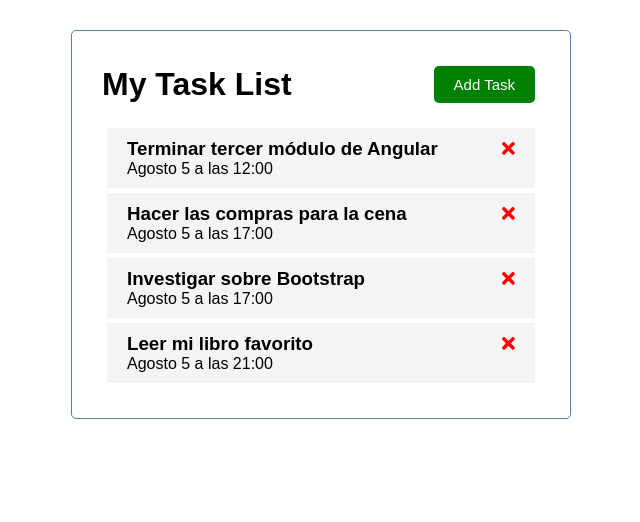
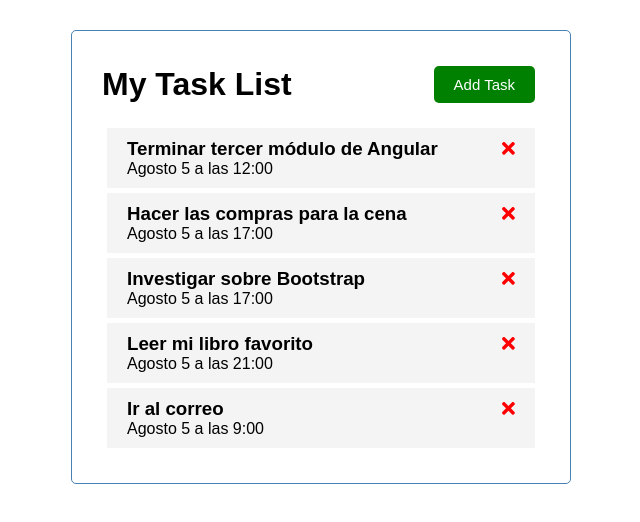
Before and after one commit to jimenablasco87/TaskList-Angular-ArgProg, an Angular app: page / in a window 1280 px wide. Shown: the top 522 px of the page, without its empty margins (319-959 px from the left). Built offline with nearby package versions, Linux system fonts and the light colour scheme; data requests are answered from the project's data file.

Commit message:
servicio y servidor de tareas listo

```diff
--- /dev/null
+++ b/db.json
@@ -0,0 +1,34 @@
+{
+    "tasks": [
+        {
+            "id": 1,
+            "text": "Terminar tercer módulo de Angular",
+            "day": "Agosto 5 a las 12:00",
+            "reminder": true
+        },
+        {
+            "id": 2,
+            "text": "Hacer las compras para la cena",
+            "day": "Agosto 5 a las 17:00",
+            "reminder": true
+        },
+        {
+            "id": 3,
+            "text": "Investigar sobre Bootstrap",
+            "day": "Agosto 5 a las 17:00",
+            "reminder": false
+        },
+        {
+            "id": 4,
+            "text": "Leer mi libro favorito",
+            "day": "Agosto 5 a las 21:00",
+            "reminder": false
+        },
+        {
+            "id": 5,
+            "text": "Ir al correo",
+            "day": "Agosto 5 a las 9:00",
+            "reminder": false
+        }
+    ]
+}
--- a/package.json
+++ b/package.json
@@ -6,7 +6,8 @@
     "start": "ng serve",
     "build": "ng build",
     "watch": "ng build --watch --configuration development",
-    "test": "ng test"
+    "test": "ng test",
+    "server": "json-server --watch db.json --port 5000"
   },
   "private": true,
   "dependencies": {
@@ -23,6 +24,7 @@
     "@fortawesome/free-brands-svg-icons": "^5.15.4",
     "@fortawesome/free-regular-svg-icons": "^5.15.4",
     "@fortawesome/free-solid-svg-icons": "^5.15.4",
+    "json-server": "^0.17.1",
     "rxjs": "~7.8.0",
     "tslib": "^2.3.0",
     "zone.js": "~0.12.0"
--- a/src/app/app.module.ts
+++ b/src/app/app.module.ts
@@ -1,5 +1,6 @@
 import { NgModule } from '@angular/core';
 import { BrowserModule } from '@angular/platform-browser';
+import {HttpClientModule} from '@angular/common/http'
 
 import { AppRoutingModule } from './app-routing.module';
 import { AppComponent } from './app.component';
@@ -20,7 +21,8 @@
   imports: [
     BrowserModule,
     AppRoutingModule,
-    FontAwesomeModule
+    FontAwesomeModule,
+    HttpClientModule
   ],
   providers: [],
   bootstrap: [AppComponent]
--- a/src/app/components/tasks/tasks.component.ts
+++ b/src/app/components/tasks/tasks.component.ts
@@ -1,6 +1,6 @@
 import { Component, OnInit } from '@angular/core';
-import { TASKS } from 'src/app/mock-tasks';
 import { Task } from 'src/app/Task';
+import { TaskService } from 'src/app/service/task.service';
 
 @Component({
   selector: 'app-tasks',
@@ -9,11 +9,16 @@
 })
 export class TasksComponent implements OnInit {
 
-    tasks: Task[] = TASKS;
+  tasks: Task[] = [];
 
-    constructor() { }
+    constructor(
+      private taskService: TaskService
+    ) { }
 
     ngOnInit(): void {
+      this.taskService.getTasks().subscribe((tasks) => {
+        this.tasks = tasks;
+      });
     }
 
 
--- /dev/null
+++ b/src/app/service/task.service.ts
@@ -0,0 +1,19 @@
+import { Injectable } from '@angular/core';
+import {Observable, of} from 'rxjs';
+import { Task } from '../Task';
+import { HttpClient } from '@angular/common/http';
+
+@Injectable({
+  providedIn: 'root'
+})
+export class TaskService {
+  private apiUrl = 'http://localhost:5000/tasks'
+
+  constructor(
+    private http: HttpClient
+  ) { }
+
+  getTasks(): Observable<Task[]> {
+    return this.http.get<Task[]>(this.apiUrl)
+  }
+}
```
Also changed, not shown: 2 other files (tests, documents, lock files or other folders).
